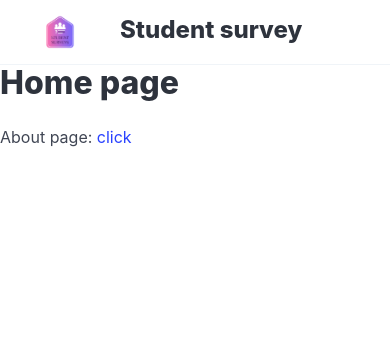
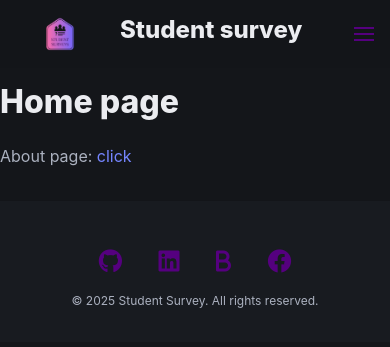
Before and after one commit to M4recki/Student-survey, a Django app: page / in a window 390 px wide. Shown: the top 347 px of the page. Run offline with Django 5.2, Linux system fonts and the light colour scheme.

Commit message:
Update navbar styles, fix hamburger button dropdown, add footer, and implement about page

```diff
--- a/student_survey/static/css/style.css
+++ b/student_survey/static/css/style.css
@@ -1,8 +1,8 @@
 /* Navbar */
 
 .navbar {
-    background-color: white;
-    border-bottom: 1px solid #f0f4f8;
+    background-color: #131519;
+    border-bottom: 1px solid #131519;
 }
 
 .navbar-item {
@@ -13,7 +13,7 @@
 
 .navbar-item:hover {
     color: #4a036b;
-    background-color: #f0f4f8;
+    background-color: #171a1f;
 }
 
 .navbar-burger {
@@ -21,12 +21,12 @@
 }
 
 .navbar-dropdown {
-    background-color: white;
-    border: 1px solid #f0f4f8;
+    background-color: #131519;
+    border: 1px solid #131519;
 }
 
 .navbar-dropdown a:hover {
-    background-color: #f0f4f8;
+    background-color: #131519;
 }
 
 .navbar-brand img {
@@ -34,3 +34,42 @@
     height: auto;
     width: auto;
 }
+
+/* Footer */
+
+.footer {
+    padding: 2rem 0;
+    margin-top: 2rem;
+    border-top: 1px solid #131519;
+}
+
+.social-links {
+    margin: 1rem 0;
+}
+
+.social-icon {
+    color: #55007f;
+    margin: 0 1rem;
+    padding: 0.5rem;
+    border-radius: 50%;
+    transition: all 0.3s ease;
+}
+
+.social-icon:hover {
+    color: #4a036b;
+}
+
+.social-icon i {
+    font-size: 1.5rem;
+}
+
+@media screen and (max-width: 768px) {
+    .social-links {
+        justify-content: center;
+        flex-wrap: wrap;
+    }
+
+    .social-icon {
+        margin: 0.5rem;
+    }
+}
--- a/student_survey/static/js/main.js
+++ b/student_survey/static/js/main.js
@@ -1,5 +1,7 @@
+// Load the navbar burger
+
 document.addEventListener('DOMContentLoaded', function () {
-    // Obsługa menu burger
+    // Get all "navbar-burger" elements
     const $navbarBurgers = Array.prototype.slice.call(document.querySelectorAll('.navbar-burger'), 0);
 
     if ($navbarBurgers.length > 0) {
@@ -7,6 +9,7 @@
             $el.addEventListener('click', () => {
                 const target = $el.dataset.target;
                 const $target = document.getElementById(target);
+
                 $el.classList.toggle('is-active');
                 $target.classList.toggle('is-active');
             });
--- /dev/null
+++ b/student_survey/student_survey/context_processors.py
@@ -0,0 +1,5 @@
+from django.utils import timezone
+
+
+def current_year(request):
+    return {"current_year": timezone.now().year}
--- a/student_survey/student_survey/settings.py
+++ b/student_survey/student_survey/settings.py
@@ -62,6 +62,7 @@
                 'django.template.context_processors.request',
                 'django.contrib.auth.context_processors.auth',
                 'django.contrib.messages.context_processors.messages',
+                'student_survey.context_processors.current_year',
             ],
         },
     },
--- a/student_survey/student_survey/urls.py
+++ b/student_survey/student_survey/urls.py
@@ -22,4 +22,5 @@
     path('admin/', admin.site.urls),
     path('', views.home),
     path('survey/', views.survey),
+    path('about/', views.about),
 ]
--- a/student_survey/student_survey/views.py
+++ b/student_survey/student_survey/views.py
@@ -5,3 +5,6 @@
 
 def survey(request):
     return render(request, 'survey.html')
+
+def about(request):
+    return render(request, 'about.html')
--- a/student_survey/templates/base.html
+++ b/student_survey/templates/base.html
@@ -1,33 +1,69 @@
 <!DOCTYPE html>
-<html lang="en">
+<html lang="en" data-theme="dark">
   <head>
     {% load static %}
     <meta charset="UTF-8" />
     <link
       rel="stylesheet"
       href="https://cdn.jsdelivr.net/npm/bulma@1.0.2/css/bulma.min.css" />
+    <link
+      rel="stylesheet"
+      href="https://cdnjs.cloudflare.com/ajax/libs/font-awesome/6.0.0/css/all.min.css" />
     <link rel="stylesheet" href="{% static 'css/style.css' %}" />
     <script src="{% static 'js/main.js' %}" defer></script>
     <title>{% block title %}Default Title{% endblock %}</title>
   </head>
   <body>
-    <nav class="navbar is-link" role="navigation" aria-label="main navigation">
+    <nav class="navbar is-black" role="navigation" aria-label="main navigation">
       <div class="navbar-brand">
         <a class="navbar-item" href="/">
-          <img
-            src="{% static 'img/logo.png' %}"
-            width="112"
-            height="28" />
+          <img src="{% static 'img/logo.png' %}" width="112" height="28" />
         </a>
         <h1 class="title is-4 mt-4">Student survey</h1>
+        <a role="button" class="navbar-burger me-2" aria-label="menu" aria-expanded="true" data-target="navbarBasic">
+          <span aria-hidden="true"></span>
+          <span aria-hidden="true"></span>
+          <span aria-hidden="true"></span>
+          <span aria-hidden="true"></span>
+        </a>
       </div>
-      <div class="navbar-menu">
+      <div id="navbarBasic" class="navbar-menu">
         <div class="navbar-end">
           <a class="navbar-item" href="/">Home</a>
           <a class="navbar-item" href="/survey">Survey</a>
+          <a class="navbar-item" href="/about">About</a>
         </div>
       </div>
     </nav>
     <div class="container">{% block content %} {% endblock %}</div>
+    <footer class="footer">
+      <div class="container">
+        <div class="content has-text-centered">
+          <div class="social-links">
+            <a
+              href="https://github.com/M4recki?tab=repositories"
+              class="social-icon">
+              <i class="fab fa-github"></i>
+            </a>
+            <a
+              href="https://www.linkedin.com/in/marek-bara%C5%84ski-516639248/"
+              class="social-icon">
+              <i class="fab fa-linkedin"></i>
+            </a>
+            <a href="https://progr4mmingskillz.blogspot.com/" class="social-icon">
+              <i class="fa-solid fa-b"></i>
+            </a>
+            <a
+              href="https://www.facebook.com/marek.baranski.902/"
+              class="social-icon">
+              <i class="fab fa-facebook"></i>
+            </a>
+          </div>
+          <p class="is-size-7">
+            © {{ current_year }} Student Survey. All rights reserved.
+          </p>
+        </div>
+      </div>
+    </footer>
   </body>
 </html>
--- a/student_survey/templates/home.html
+++ b/student_survey/templates/home.html
@@ -2,7 +2,7 @@
 {% block title %}Home{% endblock %}
 {% block content %}
 <div class="container">
-  <h1 class="title">Home page</h1>
-  <p>About page: <a href="/survey">click</a></p>
+  <h1 class="title mt-4">Home page</h1>
+  <p>About page: <a href="/about">click</a></p>
 </div>
 {% endblock %}
--- a/student_survey/templates/survey.html
+++ b/student_survey/templates/survey.html
@@ -2,7 +2,7 @@
 {% block title %}Home{% endblock %}
 {% block content %}
 <div class="container">
-  <h1 class="title">Survey</h1>
+  <h1 class="title mt-4">Survey</h1>
   <p>About page: <a href="/">click</a></p>
 </div>
 {% endblock %}
```
Also changed, not shown: student_survey/templates/about.html (added, +13 -0 lines).
